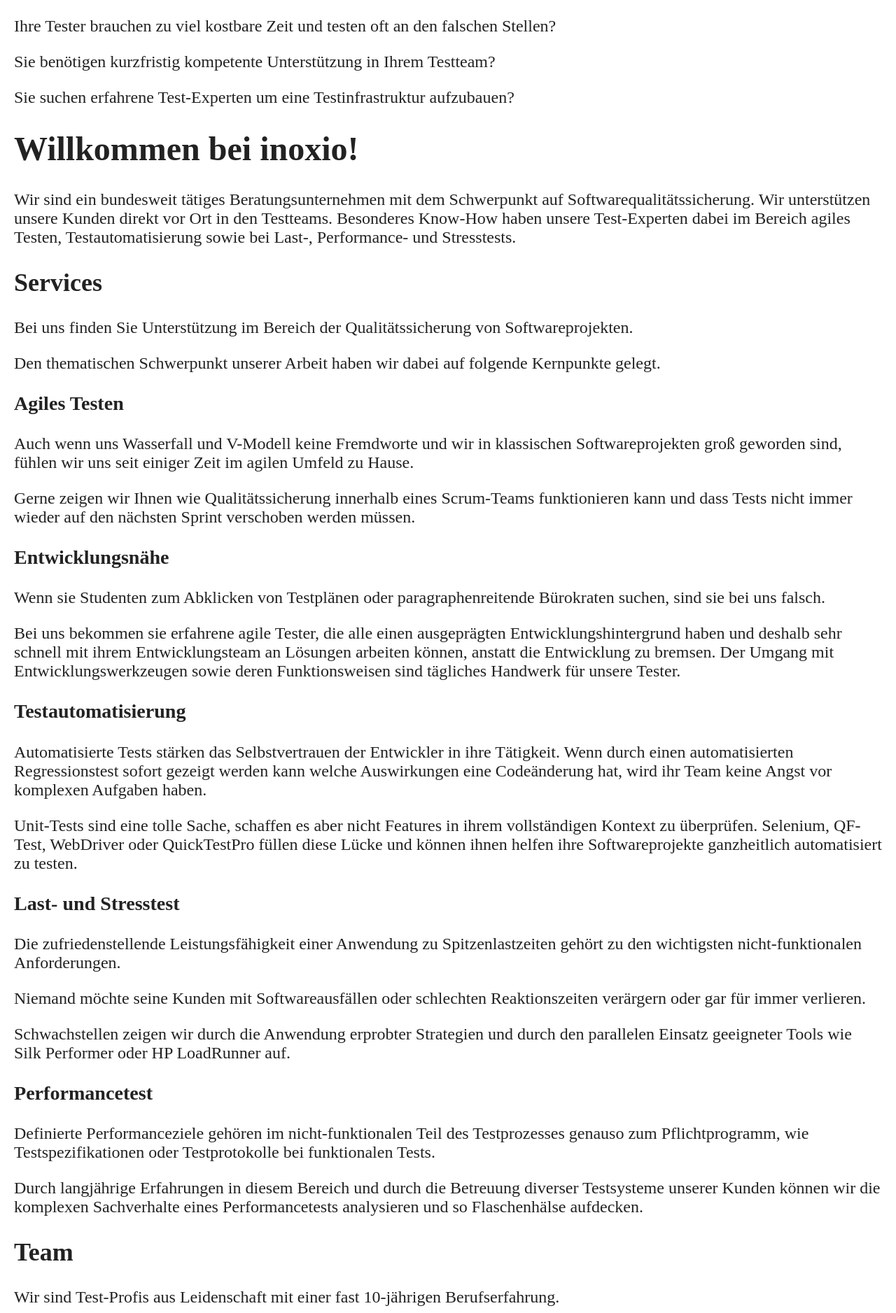
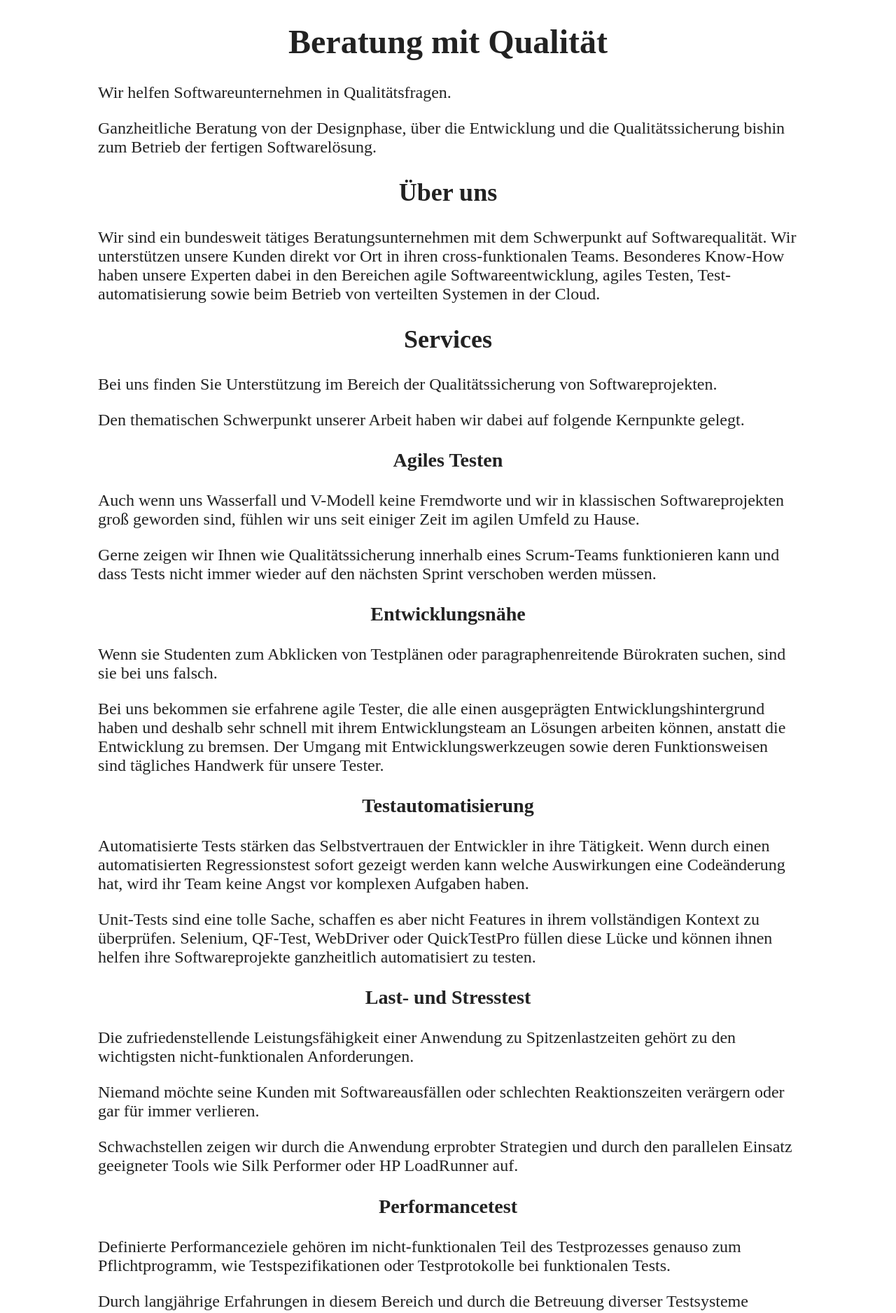
Before and after one commit to inoxio/inoxio.github.io, a Jekyll site: the page built from index.md, in a window 1280 px wide. Shown: the top 1877 px of the page at 70% size. Built offline with Jekyll 4.4.1, drawn with Linux system fonts in a browser that asks for light colours.

Commit message:
Reword the first sentences on the home page

```diff
--- a/_includes/home.md
+++ b/_includes/home.md
@@ -1,13 +1,14 @@
-Ihre Tester brauchen zu viel kostbare Zeit und testen oft an den falschen Stellen?
+# Beratung mit Qualität
 
-Sie benötigen kurzfristig kompetente Unterstützung in Ihrem Testteam?
+Wir helfen Softwareunternehmen in Qualitätsfragen.
 
-Sie suchen erfahrene Test-Experten um eine Testinfrastruktur aufzubauen?
+Ganzheitliche Beratung von der Designphase, über die Entwicklung und die
+Qualitätssicherung bishin zum Betrieb der fertigen Softwarelösung.
 
-# Willkommen bei inoxio!
+## Über uns
 
 Wir sind ein bundesweit tätiges Beratungsunternehmen mit dem Schwerpunkt auf
-Softwarequalitätssicherung. Wir unterstützen unsere Kunden direkt vor Ort in den
-Testteams. Besonderes Know-How haben unsere Test-Experten dabei im Bereich
-agiles Testen, Test­automatisierung sowie bei Last-, Performance- und
-Stresstests.
+Softwarequalität. Wir unterstützen unsere Kunden direkt vor Ort in ihren
+cross-funktionalen Teams. Besonderes Know-How haben unsere Experten
+dabei in den Bereichen agile Softwareentwicklung, agiles Testen,
+Test­automatisierung sowie beim Betrieb von verteilten Systemen in der Cloud.
--- a/_sass/application.scss
+++ b/_sass/application.scss
@@ -8,6 +8,10 @@
 }
 
 main {
-  margin: 20px;
+  margin: 20px auto;
+  max-width: 1000px;
+}
 
+h1, h2, h3 {
+  text-align: center;
 }
```
